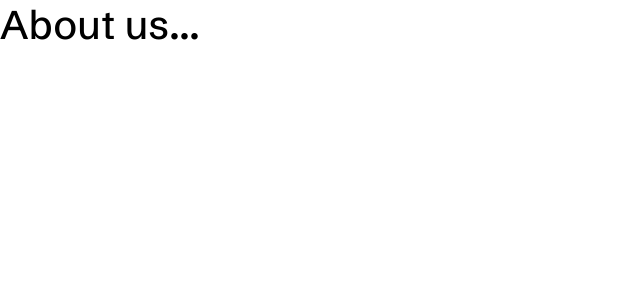
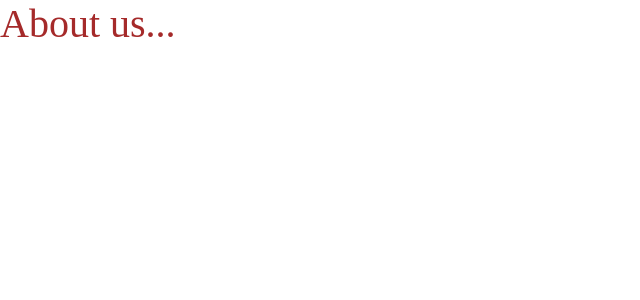
Before and after one commit to Alex666000/NEXT_car-catalog, a Next.js app: page /about-us in a window 1280 px wide. Shown: the top 300 px of the page, without its empty margins (0-640 px from the left). Built offline with nearby package versions, Linux system fonts and the light colour scheme.

Commit message:
ErrorPage: Head Image

```diff
--- a/package.json
+++ b/package.json
@@ -10,6 +10,7 @@
   },
   "dependencies": {
     "-": "^0.0.1",
+    "@next/font": "^13.3.0",
     "@types/node": "18.15.11",
     "@types/react": "18.0.33",
     "@types/react-dom": "18.0.11",
--- a/src/styles/globals.scss
+++ b/src/styles/globals.scss
@@ -1,4 +1,4 @@
-@import url('https://fonts.googleapis.com/css2?family=Poppins:ital,wght@0,100;0,200;0,300;0,400;0,500;0,600;0,700;0,800;0,900;1,100;1,200;1,300;1,400;1,500;1,600;1,700;1,800;1,900&family=Schibsted+Grotesk:ital,wght@0,500;0,600;0,700;0,800;1,400;1,500;1,600;1,700&display=swap');
+//@import url('https://fonts.googleapis.com/css2?family=Poppins:ital,wght@0,100;0,200;0,300;0,400;0,500;0,600;0,700;0,800;0,900;1,100;1,200;1,300;1,400;1,500;1,600;1,700;1,800;1,900&family=Schibsted+Grotesk:ital,wght@0,500;0,600;0,700;0,800;1,400;1,500;1,600;1,700&family=Titillium+Web:wght@200;300;400;600;700;900&display=swap');
 
 * {
   box-sizing: border-box;
@@ -12,6 +12,7 @@ a {
 }
 
 body {
-  font-family: 'Schibsted Grotesk', sans-serif;
+  //font-family: 'Titillium Web', sans-serif;
   font-size: 40px;
+  color: brown;
 }
```
Also changed, not shown: src/components/screen/home/Home.tsx (+6 -3 lines), src/pages/404.tsx (added, +25 -0 lines), src/pages/_app.tsx (+8 -4 lines), src/pages/505.tsx (added), 1 other file (tests, documents, lock files or other folders).
